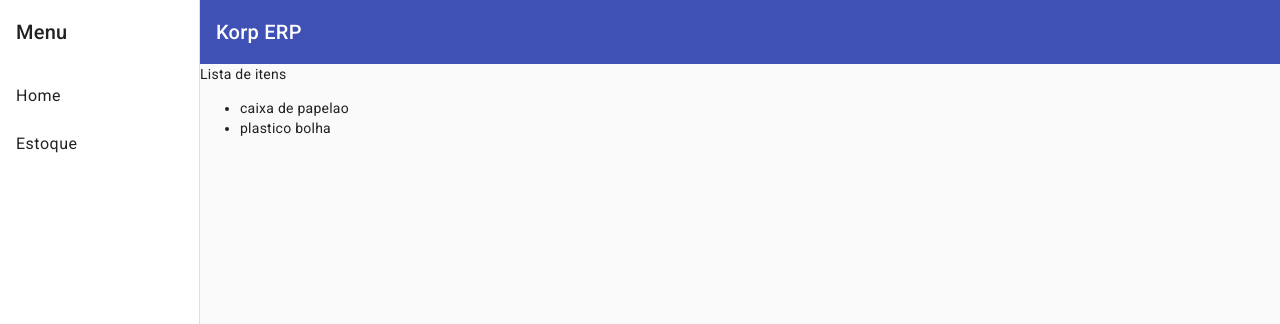
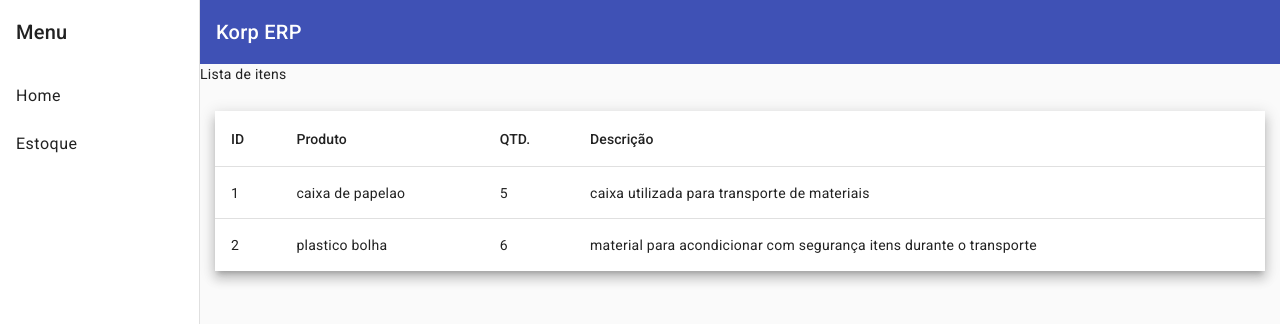
Before and after one commit to MuriloMelo94/korp-erp, an Angular app: page /itens in a window 1280 px wide. Shown: the top 324 px of the page. Built offline with nearby package versions, Linux system fonts and the light colour scheme; data requests are answered from the project's data file.

Commit message:
:sparkles: adiciona funcionalidade READ - CRUD

```diff
--- a/src/app/item/item-listar/item-listar.module.ts
+++ b/src/app/item/item-listar/item-listar.module.ts
@@ -1,5 +1,7 @@
 import { NgModule } from '@angular/core';
 import { CommonModule } from '@angular/common';
+import {MatTableModule} from '@angular/material/table';
+import {MatProgressSpinnerModule} from '@angular/material/progress-spinner';
 
 import { ItemListarRoutingModule } from './item-listar-routing.module';
 import { ItemListarComponent } from './item-listar/item-listar.component';
@@ -11,7 +13,9 @@ import { ItemListarComponent } from './item-listar/item-listar.component';
   ],
   imports: [
     CommonModule,
-    ItemListarRoutingModule
+    ItemListarRoutingModule,
+    MatTableModule,
+    MatProgressSpinnerModule
   ]
 })
 export class ItemListarModule { }
--- a/src/app/item/item-listar/item-listar/item-listar.component.html
+++ b/src/app/item/item-listar/item-listar/item-listar.component.html
@@ -1,10 +1,32 @@
 <p>Lista de itens</p>
-<ul *ngIf="itens$ | async as itens; else loading">
-  <li *ngFor="let item of itens">
-    {{item.produto}}
-  </li>
-</ul>
 
 <ng-template #loading>
-  ...carregando
+  <mat-spinner></mat-spinner>
 </ng-template>
+
+<div class="componente-container">
+  <div *ngIf="itens$ | async as itens; else loading">
+    <table mat-table [dataSource]="itens" class="mat-elevation-z8">
+
+      <ng-container matColumnDef="id">
+        <th mat-header-cell *matHeaderCellDef> ID </th>
+        <td mat-cell *matCellDef="let item"> {{item.id}} </td>
+      </ng-container>
+      <ng-container matColumnDef="produto">
+        <th mat-header-cell *matHeaderCellDef> Produto </th>
+        <td mat-cell *matCellDef="let item"> {{item.produto}} </td>
+      </ng-container>
+      <ng-container matColumnDef="quantidade">
+        <th mat-header-cell *matHeaderCellDef> QTD. </th>
+        <td mat-cell *matCellDef="let item"> {{item.quantidade}} </td>
+      </ng-container>
+      <ng-container matColumnDef="descricao">
+        <th mat-header-cell *matHeaderCellDef> Descrição </th>
+        <td mat-cell *matCellDef="let item"> {{item.descricao}} </td>
+      </ng-container>
+
+      <tr mat-header-row *matHeaderRowDef="colunasTabela"></tr>
+      <tr mat-row *matRowDef="let row; columns: colunasTabela;"></tr>
+    </table>
+  </div>
+</div>
--- a/src/app/item/item-listar/item-listar/item-listar.component.ts
+++ b/src/app/item/item-listar/item-listar/item-listar.component.ts
@@ -12,6 +12,8 @@ export class ItemListarComponent implements OnInit {
 
   itens$!: Observable<Item[]>;
 
+  colunasTabela = ['id', 'produto', 'quantidade', 'descricao'];
+
   constructor(private itemService: ItemService) {  }
 
   ngOnInit(){
```
